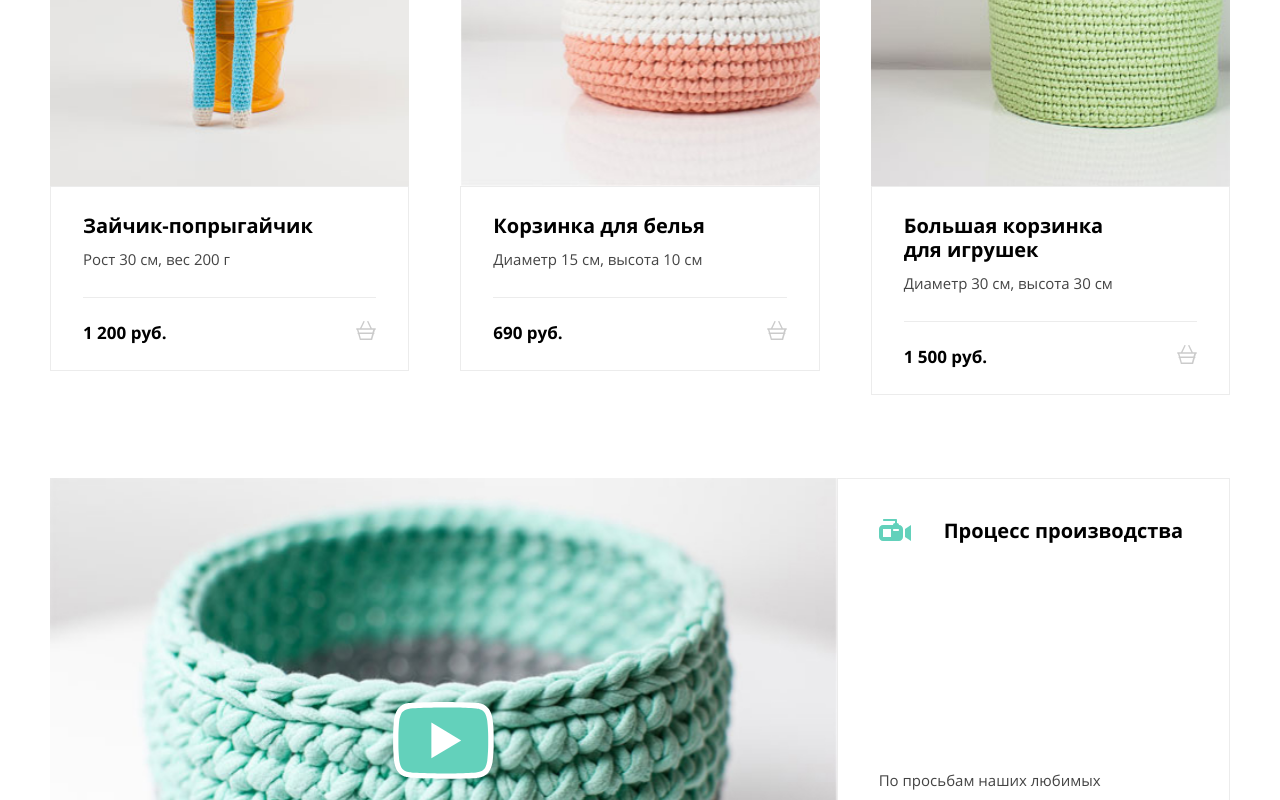
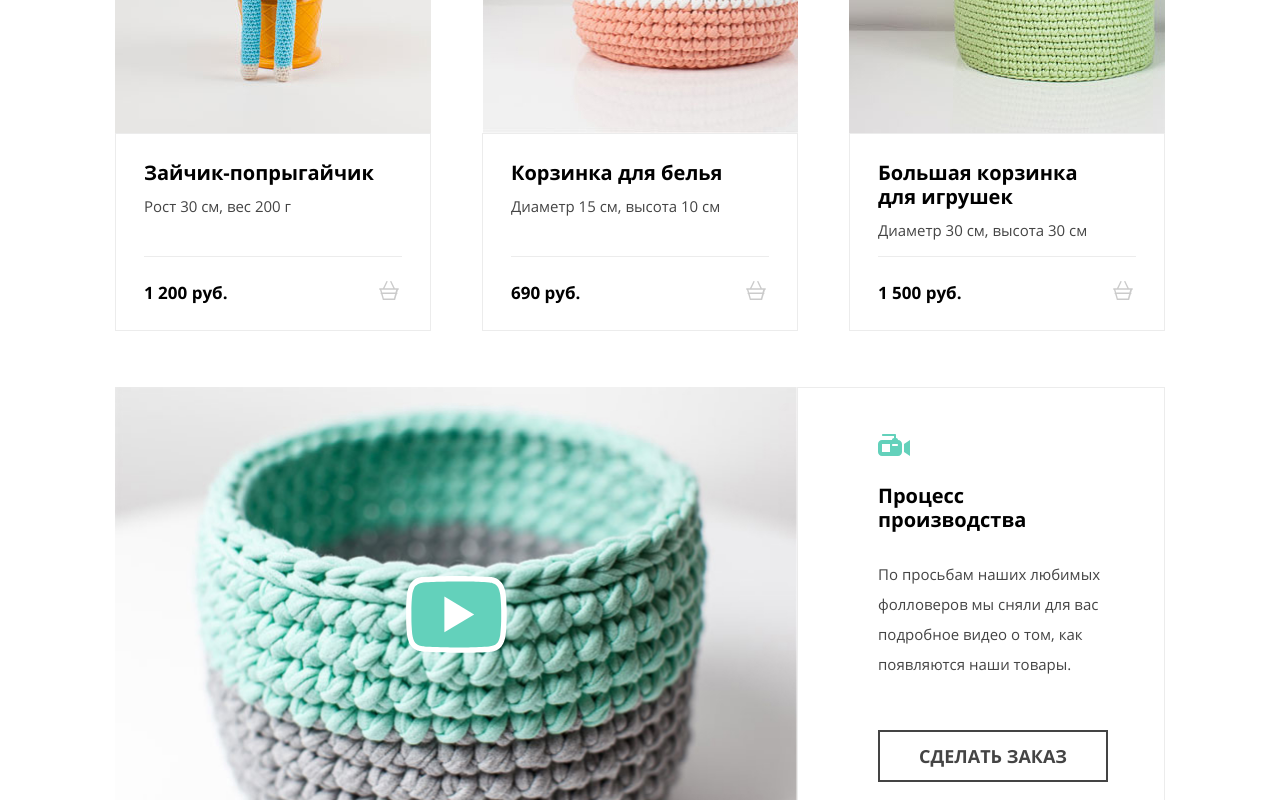
Before and after one commit to htmlacademy-adaptive/657705-mishka-21, a website: page source/catalog.html in a window 1280 px wide. Shown: the part 800-1600 px from the top of the page. Drawn offline with nearby package versions, Linux system fonts and the light colour scheme; files that its build step writes are made by us from their sources.

Commit message:
Страница каталога - десктопная версия - завершение верстки

```diff
--- a/source/catalog.html
+++ b/source/catalog.html
@@ -154,10 +154,11 @@
       </ul>
     </section>
 
+    <div class="catalog-main__process-wrapper">
       <section class="catalog-main__process process">
         <div class="process__video">
           <picture class="process__img-wrapper">
-          <source media="(min-width: 768px)" srcset="img/video-desktop.jpg">
+            <source media="(min-width: 1150px)" srcset="img/video-desktop.jpg">
             <source media="(min-width: 768px)" srcset="img/video-tablet.jpg">
             <img class="process__video-img" src="img/video-mobile.jpg" width="260" height="150" alt="Процесс производства">
           </picture>
@@ -178,6 +179,7 @@
           <a class="process__button button">Сделать заказ</a>
         </div>
       </section>
+    </div>
   </main>
 
   <footer class="body__footer page-footer">
--- a/source/sass/catalog/catalog-main.scss
+++ b/source/sass/catalog/catalog-main.scss
@@ -15,7 +15,7 @@
 
   @media (min-width: $desktop-width) {
     padding: 100px 0 115px;
-    margin-bottom: 100px;
+    margin-bottom: 110px;
 
     background-image: url("../img/zigzag-fill-desktop-form.svg");
     border-top: 1px solid rgba($black, 0.1);
@@ -52,6 +52,20 @@
   @media (min-width: $tablet-width) {
     margin-bottom: 53px;
   }
+
+  @media (min-width: $desktop-width) {
+    width: 1150px;
+    margin: 0 auto 56px;
+    padding: 0 50px;
+  }
+}
+
+.catalog-main__process-wrapper {
+  @media (min-width: $desktop-width) {
+    width: 1150px;
+    margin: 0 auto;
+    padding: 0 50px;
+  }
 }
 
 .catalog-main__process {
@@ -73,7 +87,9 @@
 
   @media (min-width: $desktop-width) {
     display: grid;
-    grid-template-columns: 2fr 1fr;
-    grid-template-rows: 1fr 1fr;
+    grid-template-columns: 682px 1fr;
+    grid-template-rows: auto 1fr;
+
+    margin: 0;
   }
 }
--- a/source/sass/catalog/catalog.scss
+++ b/source/sass/catalog/catalog.scss
@@ -12,6 +12,8 @@
     display: grid;
     grid-template-columns: 1fr 1fr 1fr;
     column-gap: 51px;
+
+    margin: 0;
   }
 }
 
@@ -41,4 +43,8 @@
   @media (min-width: $tablet-width) {
     margin-bottom: 54px;
   }
+
+  @media (min-width: $desktop-width) {
+    margin: 0;
+  }
 }
--- a/source/sass/catalog/process.scss
+++ b/source/sass/catalog/process.scss
@@ -17,6 +17,10 @@
     align-items: flex-start;
   }
 
+  @media (min-width: $desktop-width) {
+    flex-direction: column;
+  }
+
   &::before {
     content: "";
     flex-shrink: 0;
@@ -32,6 +36,10 @@
     @media (min-width: $tablet-width) {
       margin-right: 33px;
     }
+
+    @media (min-width: $desktop-width) {
+      margin: 0 0 28px;
+    }
   }
 
   @media (min-width: $tablet-width) {
@@ -46,6 +54,8 @@
   @media (min-width: $desktop-width) {
     grid-column: 2 / 3;
     grid-row: 1 / 2;
+
+    padding: 46px 80px 0;
   }
 }
 
@@ -101,6 +111,8 @@
   @media (min-width: $desktop-width) {
     grid-column: 2 / 3;
     grid-row: 2 / 3;
+
+    padding: 27px 56px 44px 80px;
   }
 }
 
@@ -114,8 +126,11 @@
     font-size: 15px;
     line-height: 30px;
 
-    margin: 0 0 40px
+    margin: 0 0 40px;
+  }
 
+  @media (min-width: $desktop-width) {
+    margin: 0 0 51px;
   }
 }
 
--- a/source/sass/catalog/product.scss
+++ b/source/sass/catalog/product.scss
@@ -9,6 +9,7 @@
 }
 
 .product__info-wrapper {
+  height: 100%;
   padding: 27px 27px 24px;
 
   border: 1px solid $lighter-grey;
@@ -18,6 +19,10 @@
     flex-direction: column;
 
     padding: 27px 32px 24px;
+  }
+
+  @media (min-width: $desktop-width) {
+    padding: 27px 28px 24px;
   }
 }
 
@@ -31,6 +36,10 @@
     padding: 0;
 
     border: 0;
+  }
+
+  @media (min-width: $desktop-width) {
+    margin-bottom: 11px;
   }
 }
 
@@ -87,6 +96,10 @@
 
     border-top: 1px solid $lighter-grey;
   }
+
+  @media (min-width: $desktop-width) {
+    padding-top: 24px;
+  }
 }
 
 .product__price {
@@ -99,6 +112,12 @@
   @media (min-width: $tablet-width) {
     font-size: 17px;
     line-height: 24px;
+  }
+}
+
+.product__cart-link {
+  @media (min-width: $desktop-width) {
+    margin-right: 3px;
   }
 }
 
--- a/source/sass/global/body.scss
+++ b/source/sass/global/body.scss
@@ -39,4 +39,8 @@
   @media (min-width: $tablet-width) {
     margin-bottom: 65px;
   }
+
+  @media (min-width: $desktop-width) {
+    margin-bottom: 106px;
+  }
 }
```
Lines whose indentation alone changed are shown as unchanged.
